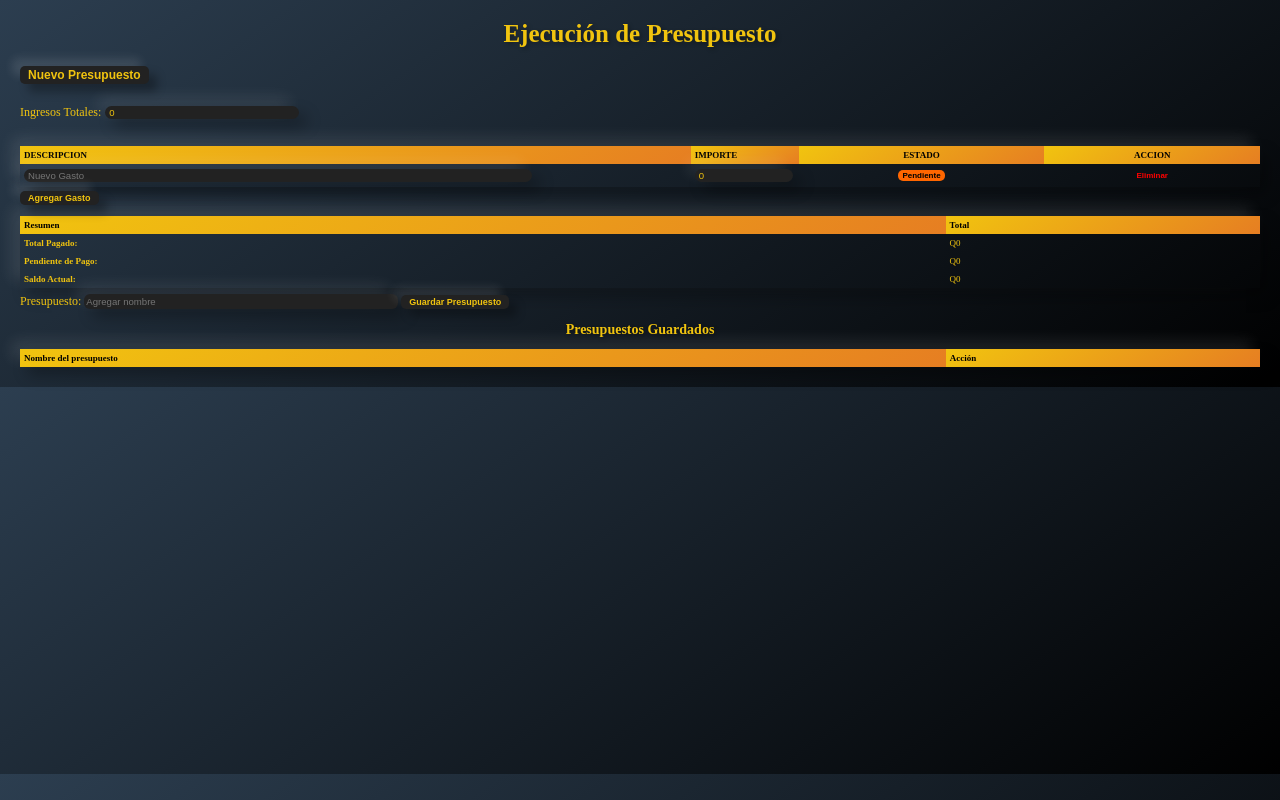
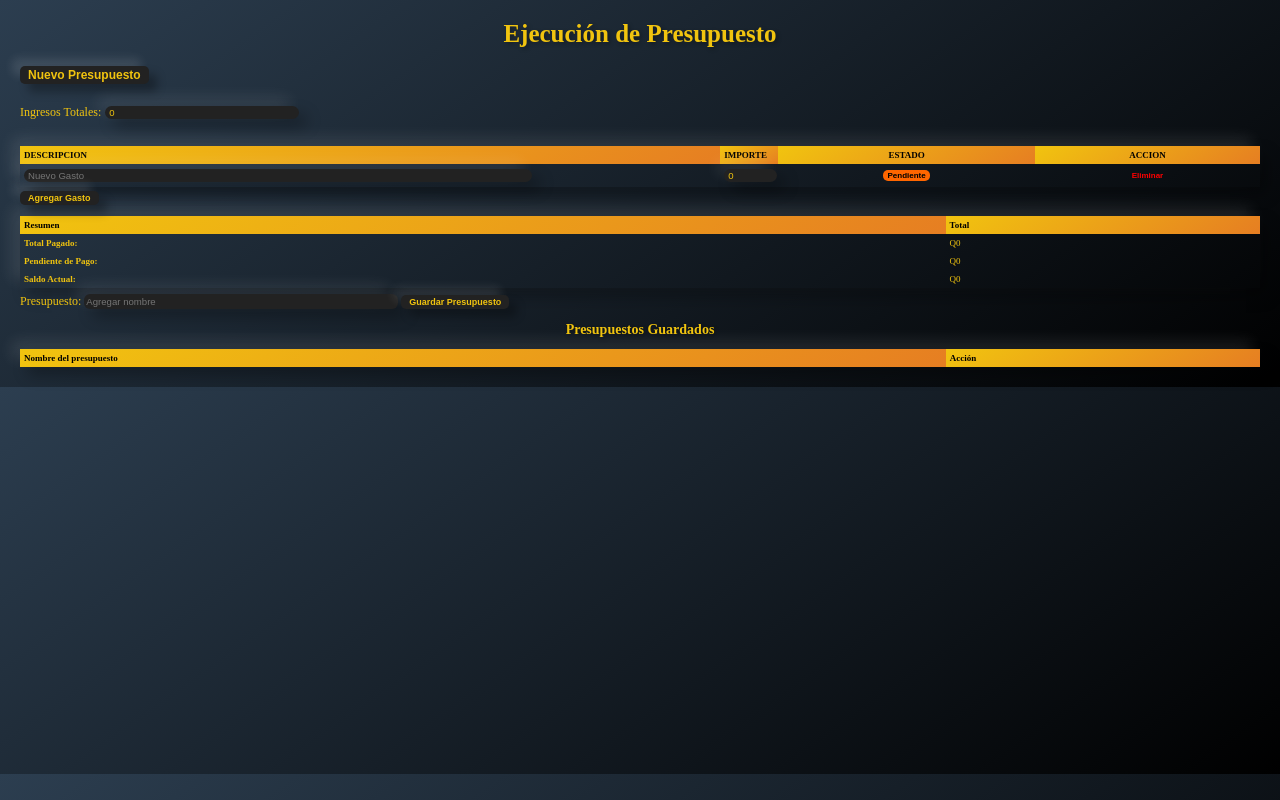
Before and after one commit to FactoryStoreX/presupuesto, a plain HTML site: page index.html in a window 1280 px wide. Drawn offline with Linux system fonts and the light colour scheme.

Commit message:
index.html

```diff
--- a/index.html
+++ b/index.html
@@ -140,7 +140,7 @@ h2 {
 
 
 	#tabla-presupuesto td:nth-child(2) {
-    	width: 100px; /* Puedes ajustar el valor según lo que necesites */
+    	width: 50px; /* Puedes ajustar el valor según lo que necesites */
 		}
 
 
```
